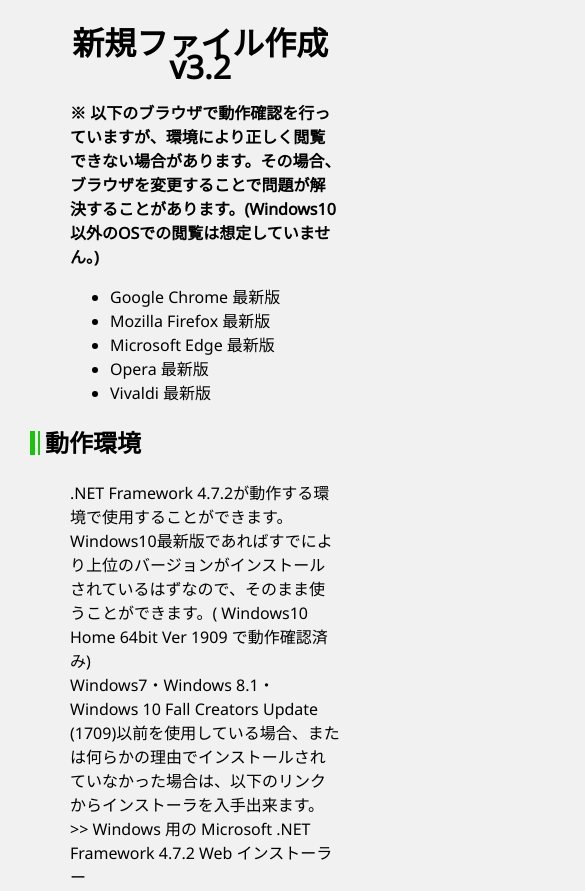
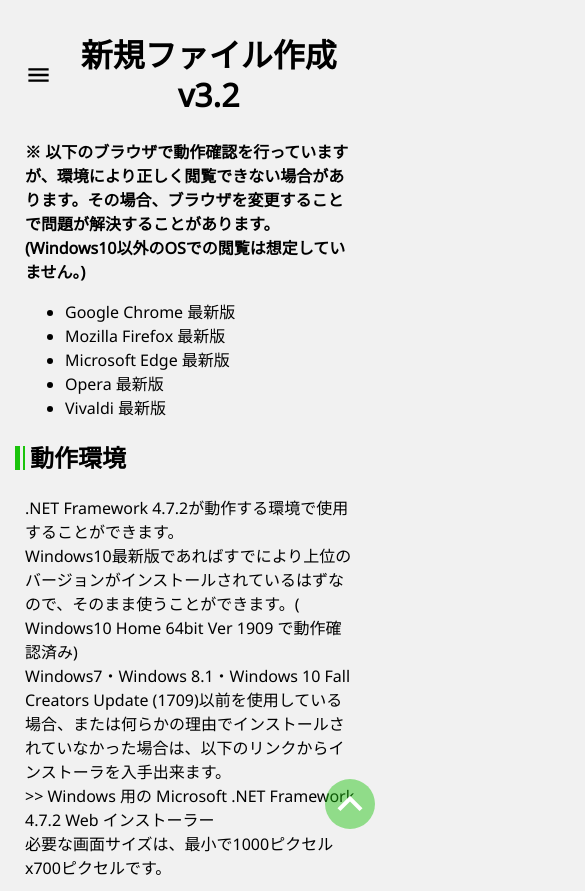
Before and after one commit to NumLocker-Japan/makeNewFile_AsrScript, a plain HTML site: page docs/index.html in a window 390 px wide. Shown: the top 891 px of the page, 585 px wide, since content can reach past the window. Drawn offline with Linux system fonts and the light colour scheme.

Commit message:
レスポンシブ対応

```diff
--- a/docs/main.scss
+++ b/docs/main.scss
@@ -55,6 +55,7 @@ body{
     padding: 10px 30px;
     position: relative;
     width: 95vw;
+    word-wrap: break-word;
 
     &[color_theme="light"]{
         --accent_color: #1bc40c;
@@ -126,6 +127,7 @@ body{
                 cursor: pointer;
                 fill: $textColor;
                 height: 30px;
+                padding: 10px;
                 position: absolute;
                 right: 20px;
                 top: 25px;
@@ -196,11 +198,13 @@ body{
                 cursor: pointer;
                 fill: $textColor;
                 height: 30px;
+                padding: 10px;
                 width: 30px;
             }
 
             .main_title{
                 font-size: 2rem;
+                line-height: 2.5rem;
                 margin-left: 30px;
                 text-align: center;
             }
@@ -226,6 +230,7 @@ body{
 
         table{
             border-collapse: collapse;
+            word-break: keep-all;       // tableでは折り返しではなく、スクロール
 
             tr.table_header{
                 border-bottom: 2px solid $textColor;
@@ -329,14 +334,31 @@ body{
                 fill: $accentColor_icon;
             }
         }
+    }
 
-        @media screen and (max-width: 500px){
-            #open_menu{
-                display: none;
+    @media screen and (max-width: 767px){
+
+        padding: 10px 15px;
+
+        #main{
+            #go_up{
+                bottom: 15px;
+                right: 15px;
             }
 
-            #go_up{
-                display: none;
+            #header{
+                .main_title{
+                    margin: 25px auto;
+                    text-align: center;
+                }
+            }
+
+            .article{
+                margin-left: 10px;
+            }
+
+            ol{
+                padding-left: 20px;
             }
         }
     }
```
Also changed, not shown: docs/main.css.
